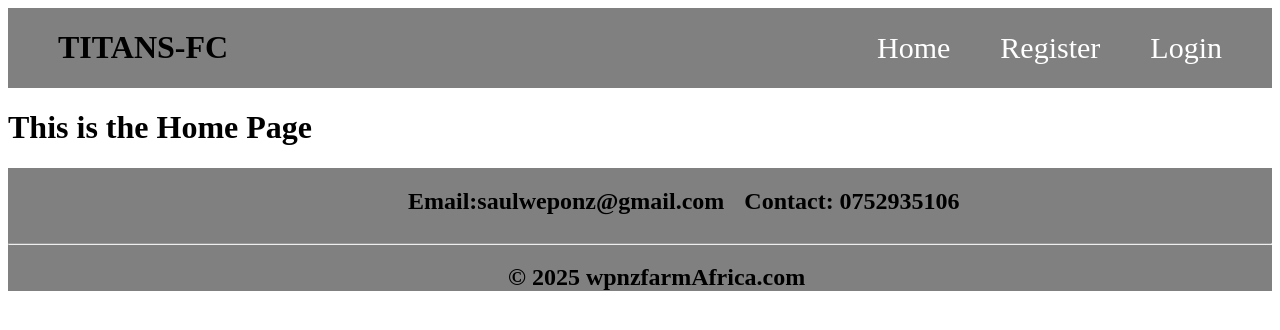
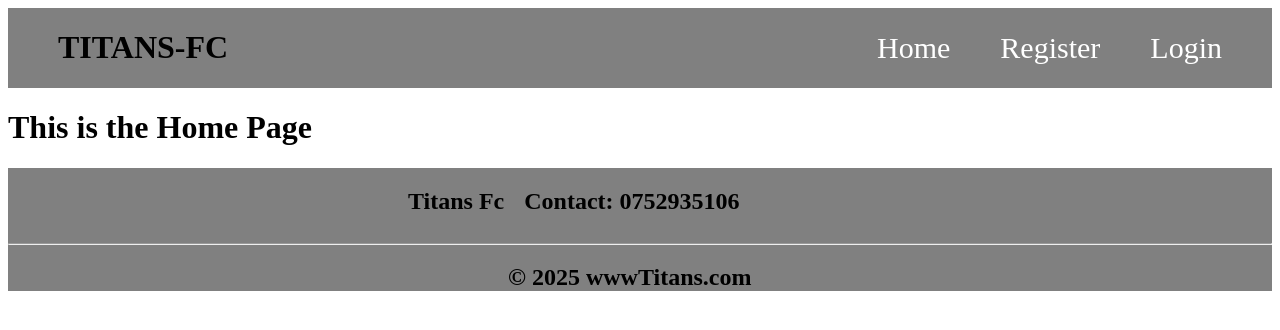
Before and after one commit to SaulWeaponz/Titans-Signup-Login-System, a React (Vite) app: page / in a window 1280 px wide. Shown: the top 330 px of the page. Built offline with nearby package versions, Linux system fonts and the light colour scheme.

Commit message:
Add changes in footer text

```diff
--- a/src/components/sections/Footer.jsx
+++ b/src/components/sections/Footer.jsx
@@ -2,12 +2,12 @@ function Footer(){
     return(
        <div className="bottom">
        <div className="footer1">
-            <h2>Email:saulweponz@gmail.com</h2>
+            <h2>Titans Fc</h2>
             <h2>Contact: 0752935106</h2>
         </div>
         <div>
             <hr />
-             <h2 className="footer2">&copy;  {new Date().getFullYear()} wpnzfarmAfrica.com</h2>
+             <h2 className="footer2">&copy;  {new Date().getFullYear()} wwwTitans.com</h2>
         </div>
         </div>
     )
```
